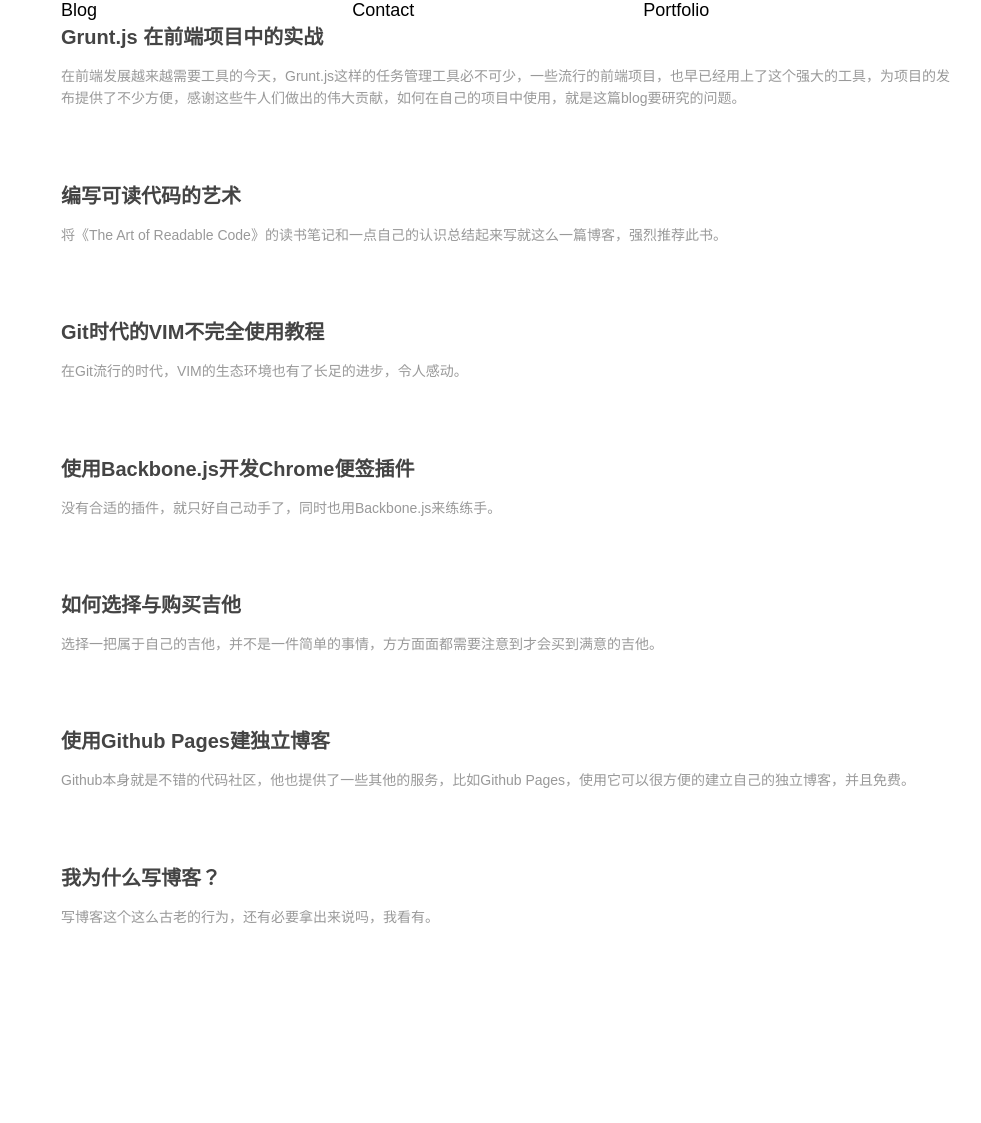
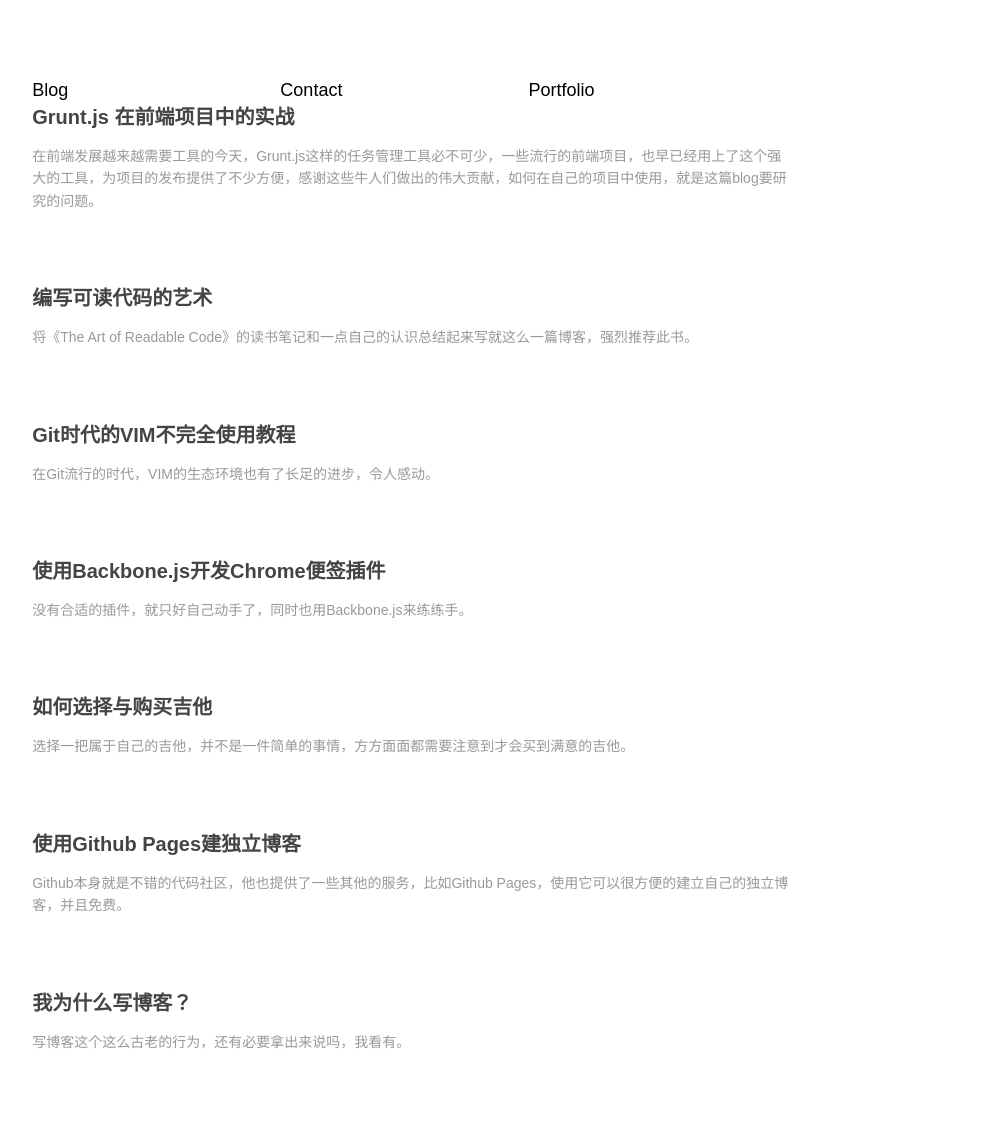
Before and after one commit to lynettelu/lynettelu.github.io, a Jekyll site: the page built from index.md, in a window 1280 px wide. Shown: the whole page, without its empty margins (131-1112 px from the left). Built offline with Jekyll 4.4.1, drawn with Linux system fonts in a browser that asks for light colours; Markdown is read by kramdown in place of the engine named in the settings; before the commit the page ends 998 px from its top, so only the background shows below that.

Commit message:
modify index style

```diff
--- a/css/default.css
+++ b/css/default.css
@@ -119,7 +119,8 @@ pre ol{margin-left:25px;list-style-type:decimal;}
 .entry blockquote{margin-left:25px;font-size:14px;font-style:italic}
 .entry img{max-width:670px;display:block;margin:10px auto;}
 
-.index-content .section { margin: 0 auto;}
+
+.index-content .section { margin: 0 auto; padding-top:80px; padding-right:15%; ;}
 
 .index-content .artical-list { width:70%; margin:0 auto; }
 .index-content .artical-list li { margin-bottom:70px; }
```
